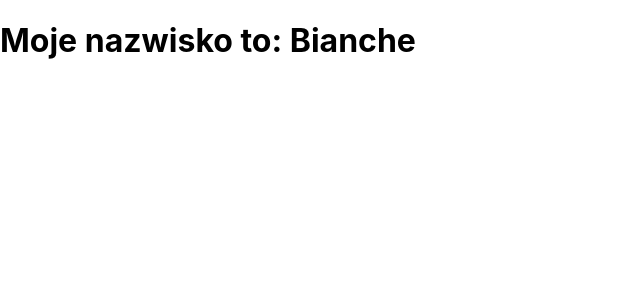
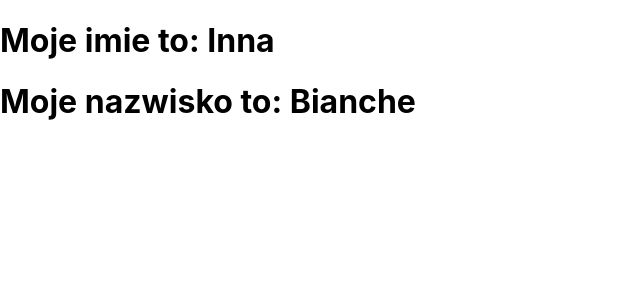
Before and after one commit to ibianche/react-app, a React (Create React App) app: page / in a window 1280 px wide. Shown: the top 300 px of the page, without its empty margins (0-640 px from the left). Built offline with nearby package versions, Linux system fonts and the light colour scheme.

Commit message:
State s2f11

```diff
--- a/src/components/second.js
+++ b/src/components/second.js
@@ -1,8 +1,18 @@
 import React from 'react';
 
 class Second extends React.Component {
+
+  state = {
+    name: 'Inna'
+  }
+
   render() {
-    return <h1>Moje nazwisko to: {this.props.surname}</h1>
+    return(
+      <div>
+    <h1>Moje imie to: {this.state.name}</h1>
+    <h1>Moje nazwisko to: {this.props.surname}</h1>
+      </div>
+    )
   }
 }
 
```
